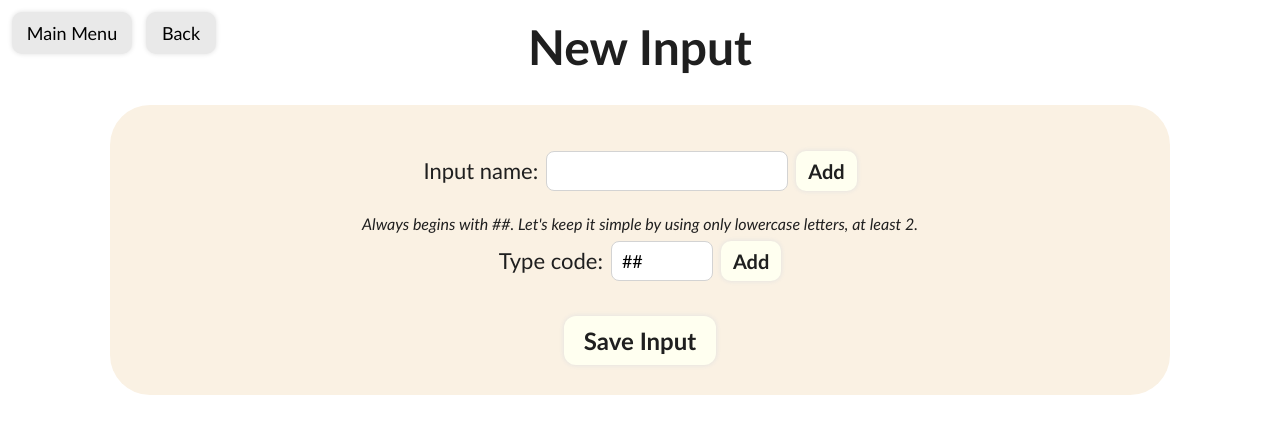
After one commit to shakey0/cover-letter-helper, a Flask app: page /add_input in a window 1280 px wide. The commit adds this page. Shown: the top 434 px of the page. Run offline with Flask 3, Linux system fonts and the light colour scheme.

Commit message:
Added inputs

```diff
--- a/app.py
+++ b/app.py
@@ -60,6 +60,13 @@ def edit_base():
     ]
     return render_template('edit_base.html', inputs=inputs, variables_sets=variables_sets, paragraphs=paragraphs)
 
+@app.route('/add_input')
+def add_input():
+    return render_template('add_input.html')
+
+@app.route('/edit_input')
+def edit_input():
+    return render_template('add_input.html', edit=True, input_name='Company Name', type_code='##cn')
 
 @app.route('/add_variables')
 def add_variables():
--- /dev/null
+++ b/static/scripts/add_input.js
@@ -0,0 +1,104 @@
+function addInputName() {
+    const input = document.getElementById('input-name-input');
+    const inputName = input.value.trim();
+    if (inputName) {
+        const inputNameAct = document.getElementById('input-name-act');
+        inputNameAct.textContent = inputName;
+        inputNameAct.style.display = 'block';
+        document.getElementById('input-name-act-input').value = inputName;
+        document.getElementById('edit-input-name-btn').style.display = 'block';
+
+        input.value = '';
+        input.style.display = 'none';
+        document.getElementById('input-name-btn').style.display = 'none';
+    }
+}
+
+document.getElementById('input-name-input').addEventListener('keydown', function(event) {
+    if (event.key === 'Enter') {
+        addInputName();
+    }
+});
+
+function editInputName() {
+    const input = document.getElementById('input-name-input');
+    input.style.display = 'block';
+    const inputNameAct = document.getElementById('input-name-act');
+    input.value = inputNameAct.textContent;
+    inputNameAct.style.display = 'none';
+
+    document.getElementById('input-name-btn').style.display = 'block';
+    document.getElementById('edit-input-name-btn').style.display = 'none';
+}
+
+function addInputCode() {
+    const input = document.getElementById('input-code-input');
+    const inputCode = input.value.trim();
+    if (inputCode && inputCode.length >= 4) {
+        const inputCodeAct = document.getElementById('input-code-act');
+        inputCodeAct.textContent = inputCode;
+        inputCodeAct.style.display = 'block';
+        document.getElementById('input-code-act-input').value = inputCode;
+        document.getElementById('edit-input-code-btn').style.display = 'block';
+
+        input.value = '';
+        input.style.display = 'none';
+        document.getElementById('input-code-btn').style.display = 'none';
+
+        document.getElementById('input-code-mes-lc').style.color = '#1f1f1f';
+        document.getElementById('input-code-mes-min').style.color = '#1f1f1f';
+        document.getElementById('input-code-mes').style.display = 'none';
+
+    } else if (inputCode && inputCode.length < 4) {
+        document.getElementById('input-code-mes-min').style.color = 'red';
+    }
+}
+
+document.getElementById('input-code-input').addEventListener('keydown', function(event) {
+    if (event.key === 'Enter') {
+        addInputCode();
+    }
+});
+
+function editInputCode() {
+    const input = document.getElementById('input-code-input');
+    input.style.display = 'block';
+    const inputCodeAct = document.getElementById('input-code-act');
+    input.value = inputCodeAct.textContent;
+    inputCodeAct.style.display = 'none';
+
+    document.getElementById('input-code-mes').style.display = 'block';
+    document.getElementById('input-code-btn').style.display = 'block';
+    document.getElementById('edit-input-code-btn').style.display = 'none';
+}
+
+const inputCodeController = document.getElementById('input-code-input')
+if (inputCodeController) {
+    inputCodeController.addEventListener('input', function() {
+        if (/[^a-z#]/.test(this.value)) {
+            document.getElementById('input-code-mes-lc').style.color = 'red';
+        }
+        let cleanInput = this.value = this.value.toLowerCase().replace(/[^a-z]/g, '');
+        if (!cleanInput.startsWith('##')) {
+            cleanInput = '##' + cleanInput;
+        }
+        this.value = cleanInput;
+    });
+}
+
+const saveInputBtn = document.getElementById('save-input-btn');
+const saveInputForm = saveInputBtn.closest('form');
+saveInputForm.addEventListener('keydown', function(event) {
+    if (event.key === 'Enter') {
+        event.preventDefault();
+    }
+});
+
+saveInputForm.addEventListener('submit', function(event) {
+    const inputNameActInput = document.getElementById('input-name-act-input');
+    const inputCodeActInput = document.getElementById('input-code-act-input');
+
+    if (inputNameActInput.value.length < 1 || inputCodeActInput.value.length < 4) {
+        event.preventDefault();
+    }
+});
--- a/static/stylesheets/add_variables.css
+++ b/static/stylesheets/add_inputs_variables.css
@@ -42,7 +42,7 @@
     transform: scale(1.05);
 }
 
-.add-var-box, .var-code-box, .list-name-box {
+.add-var-box, .var-code-box, .list-name-box, .input-code-box, .input-name-box {
     width: 100%;
     display: flex;
     justify-content: center;
@@ -54,7 +54,7 @@
     margin-bottom: 20px;
 }
 
-.add-var-box input[type="text"], .var-code-box input[type="text"], .list-name-box input[type="text"] {
+.add-var-box input[type="text"], .var-code-box input[type="text"], .list-name-box input[type="text"], .input-code-box input[type="text"], .input-name-box input[type="text"] {
     margin-right: 8px;
     padding: 8px 10px;
     border-radius: 8px;
@@ -68,17 +68,17 @@
     width: 260px;
 }
 
-.var-code-box input[type="text"] {
+.var-code-box input[type="text"], .input-code-box input[type="text"] {
     margin-left: 8px;
     width: 80px;
 }
 
-.list-name-box input[type="text"] {
+.list-name-box input[type="text"], .input-name-box input[type="text"] {
     margin-left: 8px;
     width: 220px;
 }
 
-.add-var-box button, .var-code-box button, .list-name-box button {
+.add-var-box button, .var-code-box button, .list-name-box button, .input-code-box button, .input-name-box button {
     padding: 8px 12px;
     border-radius: 10px;
     font-size: 20px;
@@ -92,29 +92,29 @@
     cursor: pointer;
 }
 
-.add-var-box button:hover, .var-code-box button:hover, .list-name-box button:hover {
+.add-var-box button:hover, .var-code-box button:hover, .list-name-box button:hover, .input-code-box button:hover, .input-name-box button:hover {
     box-shadow: 0 0 10px 0 #c1c1c1;
     transform: scale(1.03);
 }
 
-.var-code-box p, .list-name-box p {
+.var-code-box p, .list-name-box p, .input-code-box p, .input-name-box p {
     font-size: 22px;
 }
 
-.var-code-act, .list-name-act {
+.var-code-act, .list-name-act, .input-code-act, .input-name-act {
     font-size: 24px;
     font-family:'Trebuchet MS', 'Lucida Sans Unicode', 'Lucida Grande', 'Lucida Sans', Arial, sans-serif;
     font-weight: bold;
     margin-left: 8px;
 }
 
-.var-code-box img, .list-name-box img {
+.var-code-box img, .list-name-box img, .input-code-box img, .input-name-box img {
     height: 24px;
     margin-left: 5px;
     transition: transform 0.2s ease-in-out;
 }
 
-.var-code-box img:hover, .list-name-box img:hover {
+.var-code-box img:hover, .list-name-box img:hover, .input-code-box img:hover, .input-name-box img:hover {
     cursor: pointer;
     transform: scale(1.3);
 }
@@ -124,7 +124,7 @@
     padding: 0 20px;
 }
 
-.save-list-btn {
+.save-list-btn, .save-input-btn {
     margin-top: 20px;
     padding: 10px 20px;
     border-radius: 12px;
@@ -139,7 +139,7 @@
     cursor: pointer;
 }
 
-.save-list-btn:hover {
+.save-list-btn:hover, .save-input-btn:hover {
     box-shadow: 0 0 10px 0 #c1c1c1;
     transform: scale(1.03);
 }
--- /dev/null
+++ b/templates/add_input.html
@@ -0,0 +1,49 @@
+<!DOCTYPE html>
+<html lang="en">
+    <head>
+        <meta charset="UTF-8">
+        <meta http-equiv="X-UA-Compatible" content="IE=edge">
+        <title></title>
+        <meta name="description" content="">
+        <meta name="viewport" content="width=device-width, initial-scale=1.0">
+        <link rel="stylesheet" type="text/css" href="{{ url_for('static', filename='scripts/dragula/dragula.min.css') }}">
+        <link rel="stylesheet" href="{{ url_for('static', filename='stylesheets/stylesheet.css') }}">
+        <link rel="stylesheet" href="{{ url_for('static', filename='stylesheets/add_inputs_variables.css') }}">
+    </head>
+    <body>
+        <div class="top-line"></div>
+        <a class="main-menu-btn" href="{{ url_for('index') }}">Main Menu</a>
+        <a class="edit-base-btn" href="{{ url_for('edit_base') }}">Back</a>
+        <h1 class="page-title">{% if edit %}Edit{% else %}New{% endif %} Input</h1>
+        <div class="center-wrapper">
+            <div class="main-container" style="max-width: 1000px;">
+                <div class="section-container">
+                    <form action="" method="post">
+                        <div class="input-name-box">
+                            <p>Input name:</p>
+                            <input {% if edit %}style="display: none;" {% endif %}type="text" id="input-name-input" />
+                            <input type="hidden" id="input-name-act-input" name="input-name-act-input" {% if edit %}value={{ input_name }} {% endif %}/>
+                            <div {% if not edit %}style="display: none;" {% endif %}class="input-name-act" id="input-name-act">{% if edit %}{{ input_name }}{% endif %}</div>
+                            <img {% if not edit %}style="display: none;" {% endif %}id="edit-input-name-btn" onclick="editInputName()" src="{{ url_for('static', filename='images/pencil.png') }}" alt="edit">
+                            <button {% if edit %}style="display: none;" {% endif %}type="button" id="input-name-btn" onclick="addInputName()">Add</button>
+                        </div>
+                        <p style="margin: 0; transform: translateY(8px); font-style: italic;{% if edit %} display: none;{% endif %}" id="input-code-mes">Always begins with ##. Let's keep it simple by using <span id="input-code-mes-lc">only lowercase letters</span>, <span id="input-code-mes-min">at least 2</span>.</p>
+                        <div class="input-code-box">
+                            <p>Type code:</p>
+                            <input {% if edit %}style="display: none;" {% endif %}type="text" value="##" id="input-code-input" />
+                            <input type="hidden" id="input-code-act-input" name="input-code-act-input" {% if edit %}value={{ type_code }} {% endif %}/>
+                            <div {% if not edit %}style="display: none;" {% endif %}class="input-code-act" id="input-code-act">{% if edit %}{{ type_code }}{% endif %}</div>
+                            <img {% if not edit %}style="display: none;" {% endif %}id="edit-input-code-btn" onclick="editInputCode()" src="{{ url_for('static', filename='images/pencil.png') }}" alt="edit">
+                            <button {% if edit %}style="display: none;" {% endif %}type="button" id="input-code-btn" onclick="addInputCode()">Add</button>
+                        </div>
+                        <input class="save-input-btn" id="save-input-btn" type="submit" value="Save Input" />
+                    </form>
+                </div>
+            </div>
+        </div>
+
+        <script src="{{ url_for('static', filename='scripts/dragula/dragula.min.js') }}"></script>
+        <script src="{{ url_for('static', filename='scripts/script.js') }}"></script>
+        <script src="{{ url_for('static', filename='scripts/add_input.js') }}"></script>
+    </body>
+</html>
--- a/templates/add_variables.html
+++ b/templates/add_variables.html
@@ -8,7 +8,7 @@
         <meta name="viewport" content="width=device-width, initial-scale=1.0">
         <link rel="stylesheet" type="text/css" href="{{ url_for('static', filename='scripts/dragula/dragula.min.css') }}">
         <link rel="stylesheet" href="{{ url_for('static', filename='stylesheets/stylesheet.css') }}">
-        <link rel="stylesheet" href="{{ url_for('static', filename='stylesheets/add_variables.css') }}">
+        <link rel="stylesheet" href="{{ url_for('static', filename='stylesheets/add_inputs_variables.css') }}">
     </head>
     <body>
         <div class="top-line"></div>
@@ -18,7 +18,6 @@
         <div class="center-wrapper">
             <div class="main-container" style="max-width: 1000px;">
                 <div class="section-container">
-
                     <form action="" method="post">
                         <div class="list-name-box">
                             <p>List name:</p>
--- a/templates/edit_base.html
+++ b/templates/edit_base.html
@@ -18,7 +18,7 @@
                 <div class="section-container two-fifths">
                     <div class="add-position">
                         <h1 class="sub-title">Your Inputs</h1>
-                        <a class="add-btn-input" href="">
+                        <a class="add-btn-input" href="{{ url_for('add_input') }}">
                             <img class="plus-sign" src="static/images/plus_2795.png" alt="Add input">
                         </a>
                         <div class="add-flex" id="reorder-inputs">
```
